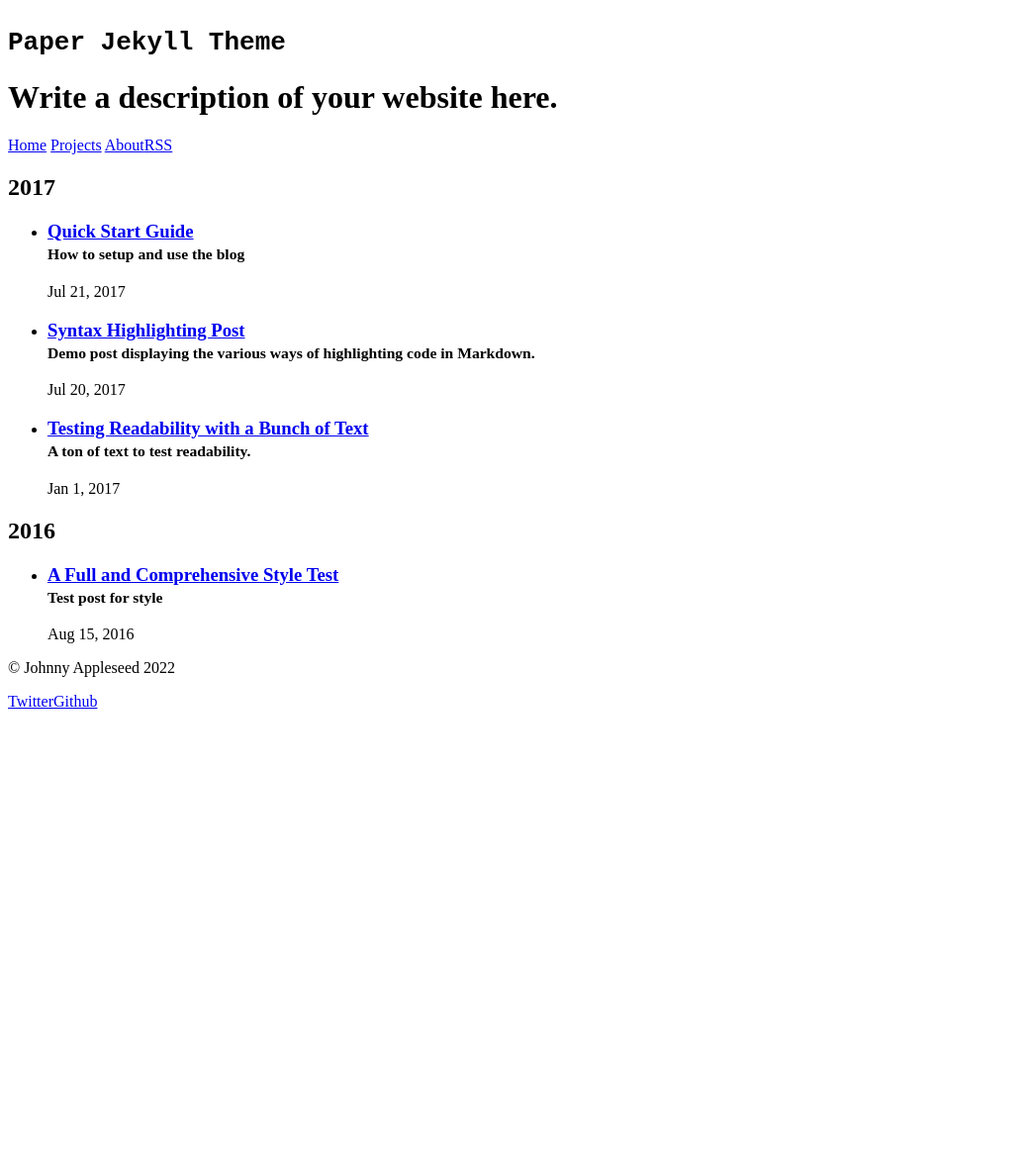
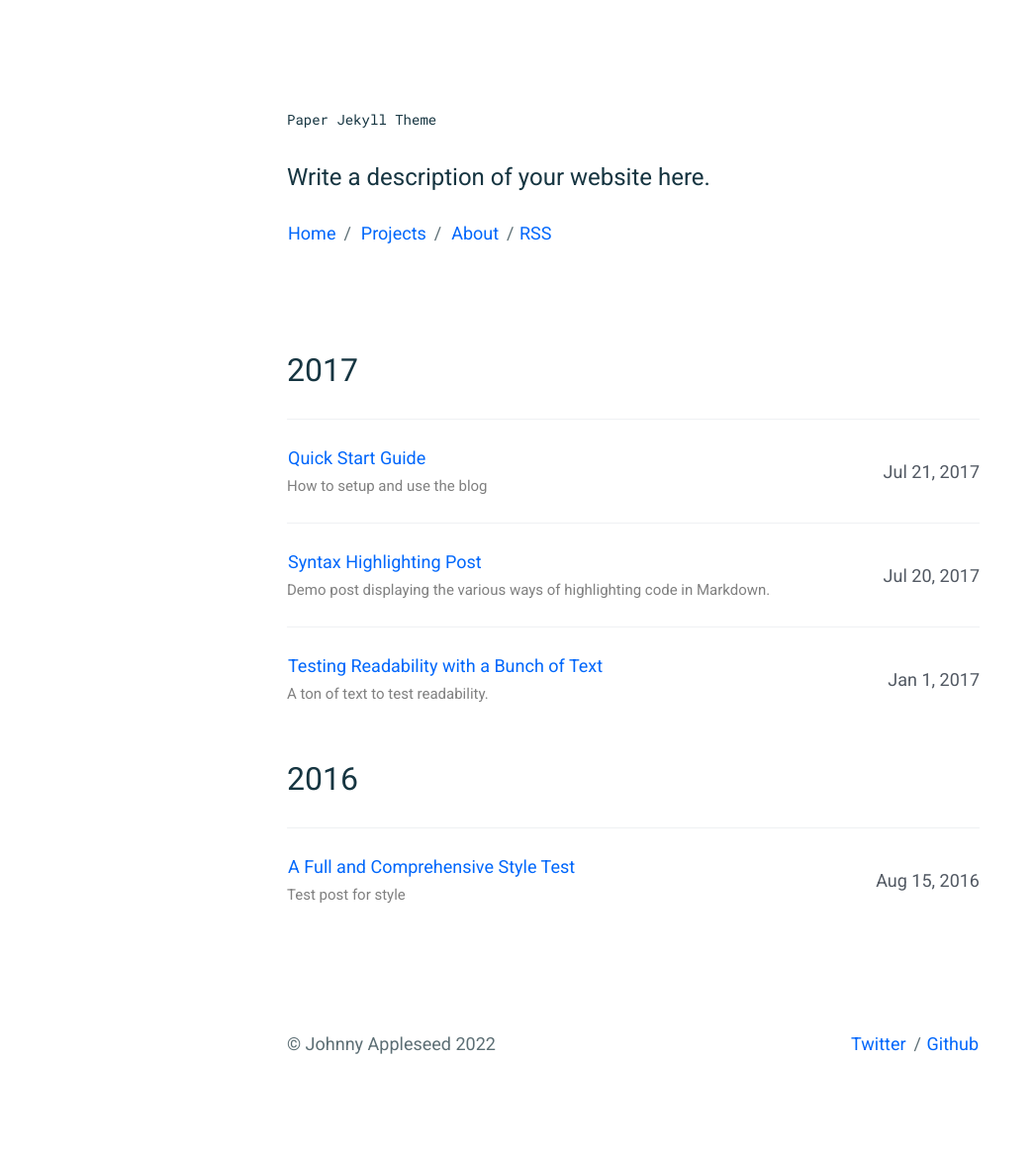
Before and after one commit to apachedragonfly/apachedragonfly.github.io, a Jekyll site: the page built from index.html, in a window 1280 px wide. Shown: the whole page at 99% size, without its empty margins (0-1045 px from the left). Built offline with Jekyll 4.4.1, drawn with Linux system fonts in a browser that asks for light colours; before the commit the page ends 900 px from its top, so only the background shows below that.

Commit message:
Update head.html

```diff
--- a/_includes/head.html
+++ b/_includes/head.html
@@ -5,7 +5,7 @@
   <title>{% if page.title %}{{ page.title }} - {% endif %}{{ site.title }}</title>
   <meta name="description" content="{% if page.excerpt %}{{ page.excerpt | strip_html | strip_newlines | truncate: 160 }}{% else %}{{ site.description }}{% endif %}">
   <link href='https://fonts.googleapis.com/css?family=Roboto+Mono|Roboto:300,400,900,400italic' rel='stylesheet' type='text/css'>
-  <link rel="stylesheet" href="{{ "/apacheblog/css/main.css" | prepend: site.baseurl }}">
+  <link rel="stylesheet" href="{{ "/css/main.css" | prepend: site.baseurl }}">
   <link rel="canonical" href="{{ page.url | replace:'index.html','' | prepend: site.baseurl | prepend: site.url }}">
   <link rel="alternate" type="application/rss+xml" title="{{ site.title }}" href="{{ "/feed.xml" | prepend: site.baseurl | prepend: site.url }}">
 </head>
```
